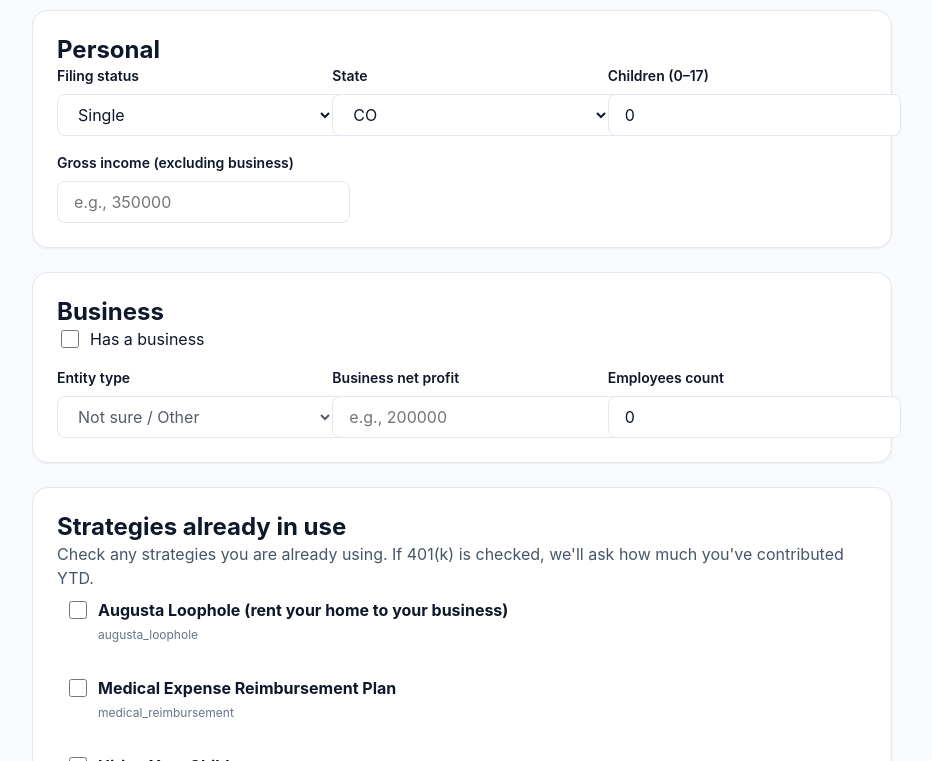
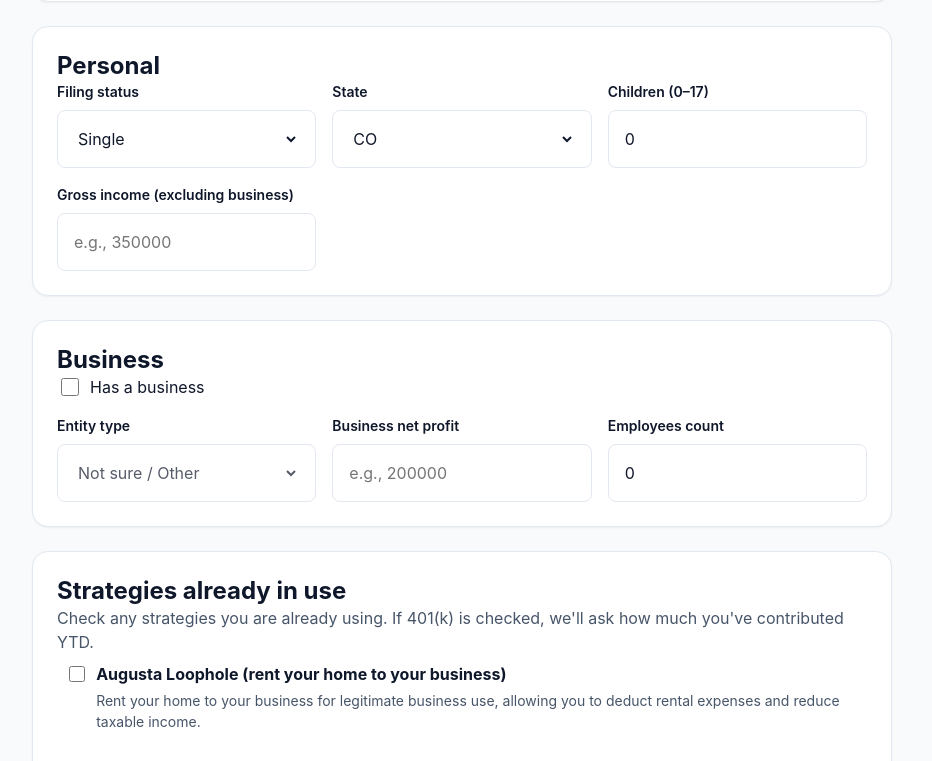
Before and after one commit to chad775/tax-planning-web-app, a Next.js app: page /intake in a window 1280 px wide. Shown: the part 399-1160 px from the top of the page, without its empty margins (178-1110 px from the left). Built offline with nearby package versions, Linux system fonts and the light colour scheme.

Commit message:
Fix input field overlap and add strategy descriptions to intake form

```diff
--- a/src/app/intake/page.tsx
+++ b/src/app/intake/page.tsx
@@ -8,6 +8,8 @@ import { mapUiToNormalizedIntake } from "../../lib/ui/intakeMapper";
 import type { UiIntakeFormState } from "../../lib/ui/types";
 import { STRATEGY_IDS } from "../../contracts/strategyIds";
 import { colors, typography, spacing, borderRadius, shadows, styles } from "../../lib/ui/designSystem";
+import { STRATEGY_CATALOG } from "../../lib/strategies/strategyCatalog";
+import type { StrategyId } from "../../contracts/strategyIds";
 
 type AnalyzeApiResponse = unknown;
 
@@ -397,7 +399,15 @@ router.push("/results");
                   />
                   <span>
                     <strong style={{ fontSize: typography.fontSize.base, color: colors.textPrimary }}>{labelForStrategy(id)}</strong>
-                    <div style={{ color: colors.textTertiary, fontSize: typography.fontSize.xs, marginTop: spacing.xs }}>{id}</div>
+                    {(() => {
+                      const catalogEntry = STRATEGY_CATALOG[id as StrategyId];
+                      const description = catalogEntry?.uiSummary || catalogEntry?.uiDescription?.whatThisStrategyIs;
+                      return description ? (
+                        <div style={{ color: colors.textSecondary, fontSize: typography.fontSize.sm, marginTop: spacing.xs, lineHeight: typography.lineHeight.normal }}>
+                          {description}
+                        </div>
+                      ) : null;
+                    })()}
                   </span>
                 </label>
               );
@@ -471,9 +481,15 @@ function Field(props: { label: string; issues: string[]; children: React.ReactNo
       </div>
       <div
         style={{
-          ...styles.input,
           border: hasIssues ? `1px solid ${colors.error}` : isFocused ? `1px solid ${colors.primary}` : `1px solid ${colors.border}`,
+          borderRadius: borderRadius.md,
+          padding: `${spacing.sm} ${spacing.md}`,
+          background: colors.surface,
           boxShadow: isFocused && !hasIssues ? `0 0 0 3px ${colors.primaryLight}33` : "none",
+          transition: "border-color 0.2s ease, box-shadow 0.2s ease",
+          minHeight: "40px",
+          display: "flex",
+          alignItems: "center",
         }}
         onFocus={() => setIsFocused(true)}
         onBlur={() => setIsFocused(false)}
@@ -506,4 +522,5 @@ const inputStyle: React.CSSProperties = {
   background: "transparent",
   color: colors.textPrimary,
   fontFamily: typography.fontFamily.sans,
+  boxSizing: "border-box" as const,
 };
```
